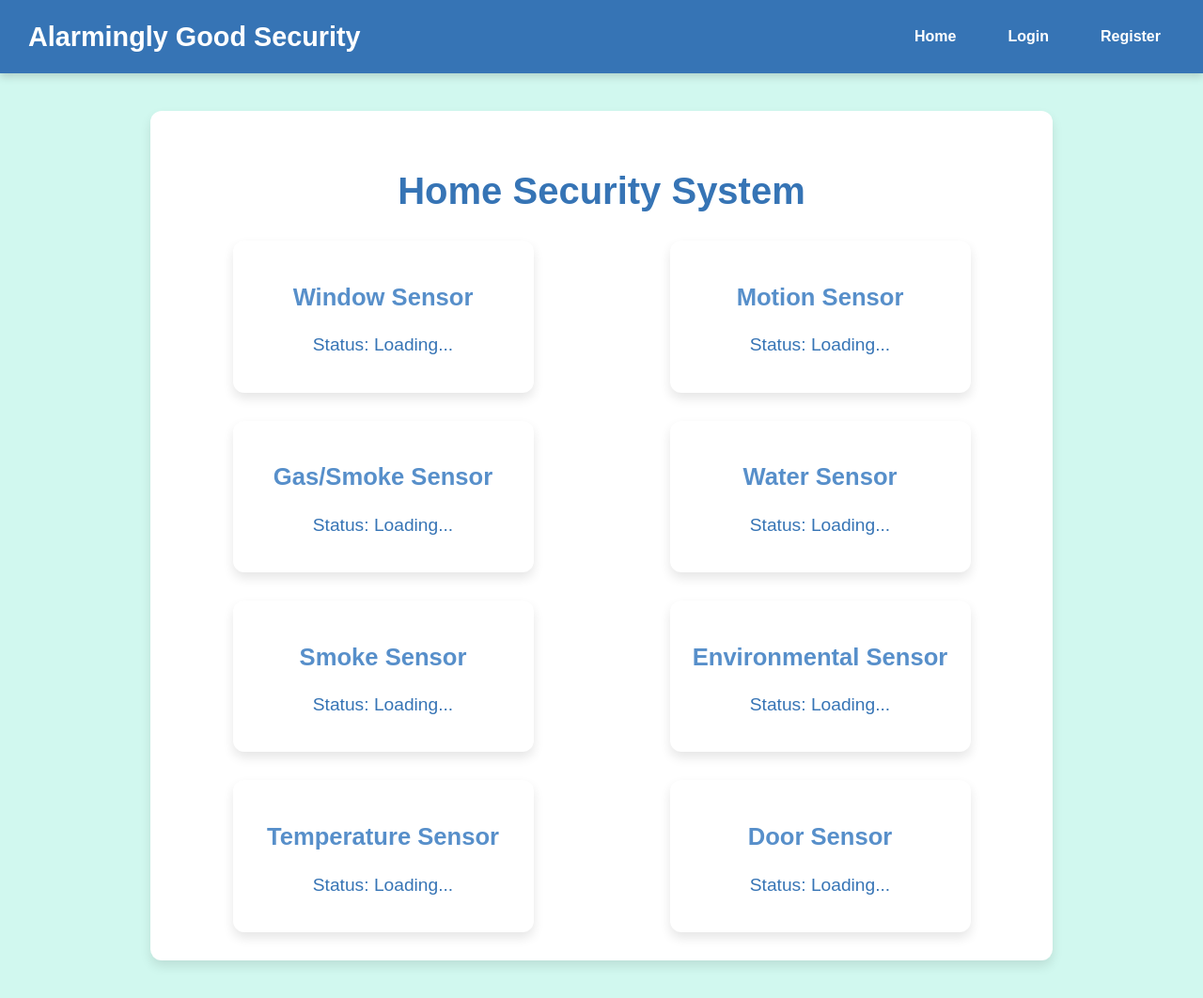
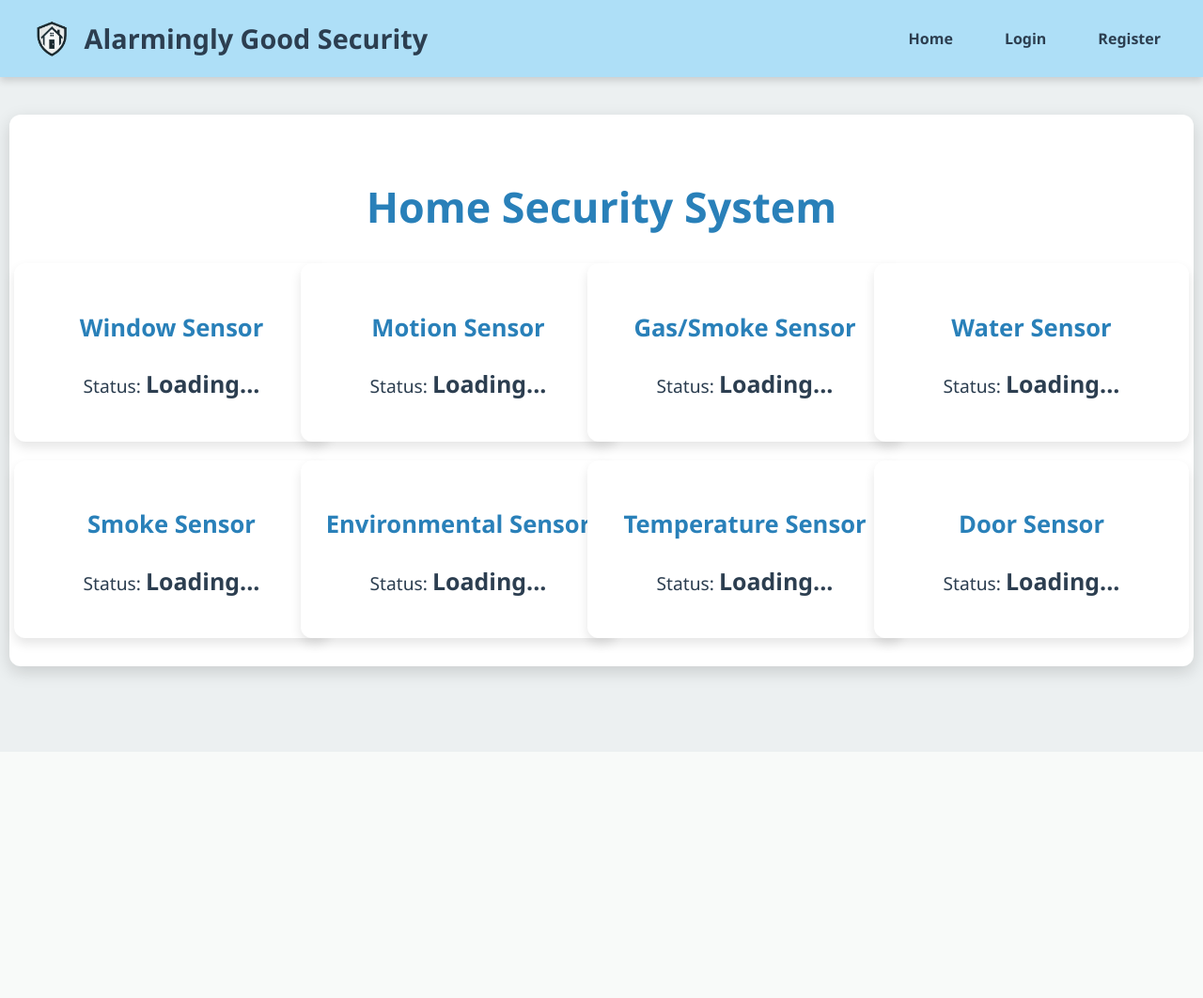
Before and after one commit to McShave/Capstone-Server, a Flask app: page / in a window 1280 px wide. Shown: the whole page at 94% size. After the commit the page ends 732 px from the top, so only its background shows below. Run offline with Flask 3, Linux system fonts and the light colour scheme.

Commit message:
changed website design

```diff
--- a/website/security/__init__.py
+++ b/website/security/__init__.py
@@ -7,7 +7,7 @@
     app = Flask(__name__)
     app.config.from_mapping(
         SECRET_KEY='dev',
-        DATABASE=os.path.join(app.instance_path, 'security.sqlite'),
+        DATABASE=os.path.join(app.instance_path, 'security.sqlite')
     )
 
     @app.route('/')
--- a/website/security/static/style.css
+++ b/website/security/static/style.css
@@ -1,28 +1,28 @@
 /* General Body Styling */
 body {
-    background-color: #D1F8EF;
-    color: #3674B5;
-    font-family: 'Arial', sans-serif;
+    background-color: #ECF0F1;
+    color: #2C3E50;
+    font-family: 'Segoe UI', sans-serif;
     margin: 0;
     padding: 0;
 }
 
 /* Main Container */
 .container {
-    max-width: 900px;
+    max-width: 1200px;
     margin: 40px auto;
     padding: 30px;
-    background: white;
+    background: #FFFFFF;
     border-radius: 12px;
-    box-shadow: 0px 6px 12px rgba(0, 0, 0, 0.1);
+    box-shadow: 0px 6px 18px rgba(0, 0, 0, 0.15);
 }
 
 /* Page Title */
 .page-title {
     text-align: center;
-    color: #3674B5;
-    font-size: 2.5em;
-    font-weight: bold;
+    color: #2980B9;
+    font-size: 2.8em;
+    font-weight: 600;
     margin-bottom: 30px;
 }
 
@@ -32,14 +32,23 @@
     justify-content: space-between;
     align-items: center;
     padding: 20px 30px;
-    background-color: #3674B5;
-    color: white;
+    background-color: #AEDFF7; /* Bright pastel blue */
+    color: #2C3E50;          /* Dark text for readability */
     box-shadow: 0px 4px 8px rgba(0, 0, 0, 0.15);
 }
 
 .navbar .logo {
+    display: flex;
+    align-items: center;
     font-size: 1.8em;
     font-weight: bold;
+}
+
+/* Logo Image Styling */
+.logo img {
+    vertical-align: middle;
+    max-height: 40px;
+    margin-right: 10px;
 }
 
 .navbar nav {
@@ -48,7 +57,7 @@
 }
 
 .navbar a {
-    color: white;
+    color: #2C3E50;  /* Dark text color */
     text-decoration: none;
     font-weight: bold;
     padding: 10px 15px;
@@ -57,7 +66,7 @@
 }
 
 .navbar a:hover {
-    background-color: #578FCA;
+    background-color: #87CEEB;  /* A slightly darker sky-blue on hover */
 }
 
 /* Flash Messages */
@@ -71,40 +80,42 @@
 }
 
 .flash.success {
-    background-color: #A1E3F9;
-    color: #3674B5;
+    background-color: #1ABC9C;
+    color: white;
 }
 
 .flash.error {
-    background-color: #FF6B6B;
+    background-color: #E74C3C;
     color: white;
 }
 
 /* Sensor Grid */
 .sensor-grid {
-    display: flex;
-    flex-wrap: wrap;
-    gap: 30px;
-    justify-content: space-around;
+    display: grid;
+    grid-template-columns: repeat(auto-fill, minmax(280px, 1fr));
+    gap: 20px;
+    justify-items: center;
+    margin-top: 20px;
 }
 
 .sensor {
-    background: white;
-    padding: 20px;
+    background: #FFFFFF;
+    padding: 25px;
     border-radius: 12px;
     box-shadow: 0px 6px 12px rgba(0, 0, 0, 0.1);
     text-align: center;
-    width: 280px;
     transition: transform 0.3s;
+    cursor: pointer;
+    width: 100%;
 }
 
 .sensor:hover {
-    transform: scale(1.05);
+    transform: translateY(-5px);
 }
 
 .sensor h3 {
     font-size: 1.6em;
-    color: #578FCA;
+    color: #2980B9;
 }
 
 .sensor p {
@@ -112,17 +123,33 @@
     margin-top: 10px;
 }
 
-/* Sensor Status Styling */
-.status {
+.sensor .status {
     font-weight: bold;
-    color: #3674B5;
+    font-size: 1.3em;
+}
+
+/* Sensor Status Color Coding */
+.sensor .active {
+    color: #1ABC9C; /* Green for active status */
+}
+
+.sensor .triggered {
+    color: #E74C3C; /* Red for triggered status */
+}
+
+.sensor .inactive {
+    color: #BDC3C7; /* Gray for inactive status */
+}
+
+.sensor .loading {
+    color: #95A5A6; /* Light gray for loading state */
 }
 
 /* Buttons */
 button {
-    background-color: #3674B5;
+    background-color: #2980B9;
     color: white;
-    border: 2px solid #578FCA;
+    border: 2px solid #3498DB;
     padding: 12px 18px;
     border-radius: 8px;
     font-size: 1.1em;
@@ -133,7 +160,7 @@
 }
 
 button:hover {
-    background-color: #578FCA;
+    background-color: #3498DB;
     transform: translateY(-2px);
 }
 
@@ -142,7 +169,7 @@
     width: 100%;
     padding: 12px 18px;
     margin: 10px 0;
-    border: 2px solid #3674B5;
+    border: 2px solid #2980B9;
     border-radius: 8px;
     font-size: 1.1em;
     box-sizing: border-box;
@@ -150,12 +177,12 @@
 
 form input:focus {
     outline: none;
-    border-color: #578FCA;
+    border-color: #1ABC9C;
 }
 
 form h2 {
     font-size: 2em;
-    color: #3674B5;
+    color: #2C3E50;
     text-align: center;
     margin-bottom: 20px;
 }
--- a/website/security/templates/base.html
+++ b/website/security/templates/base.html
@@ -6,7 +6,10 @@
 </head>
 <body>
     <nav class="navbar">
-        <div class="logo">Alarmingly Good Security</div>
+        <div class="logo">
+            <img src="{{ url_for('static', filename='logo.png') }}" alt="Team Logo">
+            Alarmingly Good Security
+        </div>
         <nav>
             <a href="{{ url_for('home') }}">Home</a>
             {% if g.user %}
--- a/website/security/templates/home.html
+++ b/website/security/templates/home.html
@@ -1,71 +1,41 @@
 {% extends 'base.html' %}
 
 {% block content %}
-<div class="main-content">  <h2 class="page-title">Home Security System</h2>
+<div class="main-content">
+    <h2 class="page-title">Home Security System</h2>
     <div class="sensor-grid">
         <div class="sensor">
             <h3>Window Sensor</h3>
-            <p>Status: <span id="window-status" class="sensor-status loading">Loading...</span></p>
+            <p>Status: <span id="window-status" class="status">Loading...</span></p>
         </div>
         <div class="sensor">
             <h3>Motion Sensor</h3>
-            <p>Status: <span id="motion-status" class="sensor-status loading">Loading...</span></p>
+            <p>Status: <span id="motion-status" class="status">Loading...</span></p>
         </div>
         <div class="sensor">
             <h3>Gas/Smoke Sensor</h3>
-            <p>Status: <span id="gas-status" class="sensor-status loading">Loading...</span></p>
+            <p>Status: <span id="gas-status" class="status">Loading...</span></p>
         </div>
-
         <div class="sensor">
             <h3>Water Sensor</h3>
-            <p>Status: <span id="water-status" class="sensor-status loading">Loading...</span></p>
+            <p>Status: <span id="water-status" class="status">Loading...</span></p>
         </div>
         <div class="sensor">
             <h3>Smoke Sensor</h3>
-            <p>Status: <span id="smoke-status" class="sensor-status loading">Loading...</span></p>
+            <p>Status: <span id="smoke-status" class="status">Loading...</span></p>
         </div>
         <div class="sensor">
             <h3>Environmental Sensor</h3>
-            <p>Status: <span id="environmental-status" class="sensor-status loading">Loading...</span></p>
+            <p>Status: <span id="environmental-status" class="status">Loading...</span></p>
         </div>
-
         <div class="sensor">
             <h3>Temperature Sensor</h3>
-            <p>Status: <span id="temperature-status" class="sensor-status loading">Loading...</span></p>
+            <p>Status: <span id="temperature-status" class="status">Loading...</span></p>
         </div>
         <div class="sensor">
             <h3>Door Sensor</h3>
-            <p>Status: <span id="door-status" class="sensor-status loading">Loading...</span></p>
+            <p>Status: <span id="door-status" class="status">Loading...</span></p>
         </div>
     </div>
 </div>
-
-<script>
-    // Placeholder for sensor data (replace with actual Flask API)
-    document.getElementById("window-status").innerText = "Loading...";
-    document.getElementById("window-status").classList.add("loading");
-
-    document.getElementById("motion-status").innerText = "Loading...";
-    document.getElementById("motion-status").classList.add("loading");
-
-    document.getElementById("gas-status").innerText = "Loading...";
-    document.getElementById("gas-status").classList.add("loading");
-
-    document.getElementById("water-status").innerText = "Loading...";
-    document.getElementById("water-status").classList.add("loading");
-
-    document.getElementById("smoke-status").innerText = "Loading...";
-    document.getElementById("smoke-status").classList.add("loading");
-
-    document.getElementById("environmental-status").innerText = "Loading...";
-    document.getElementById("environmental-status").classList.add("loading");
-
-    document.getElementById("temperature-status").innerText = "Loading...";
-    document.getElementById("temperature-status").classList.add("loading");
-
-    document.getElementById("door-status").innerText = "Loading...";
-    document.getElementById("door-status").classList.add("loading");
-
-</script>
-
 {% endblock %}
```
Also changed, not shown: website/security/templates/blog/create.html (deleted, +0 -15 lines), website/security/templates/blog/index.html (deleted, +0 -28 lines), website/security/templates/blog/update.html (deleted, +0 -20 lines), website/instance/security.sqlite (added), website/security/static/logo.png.
